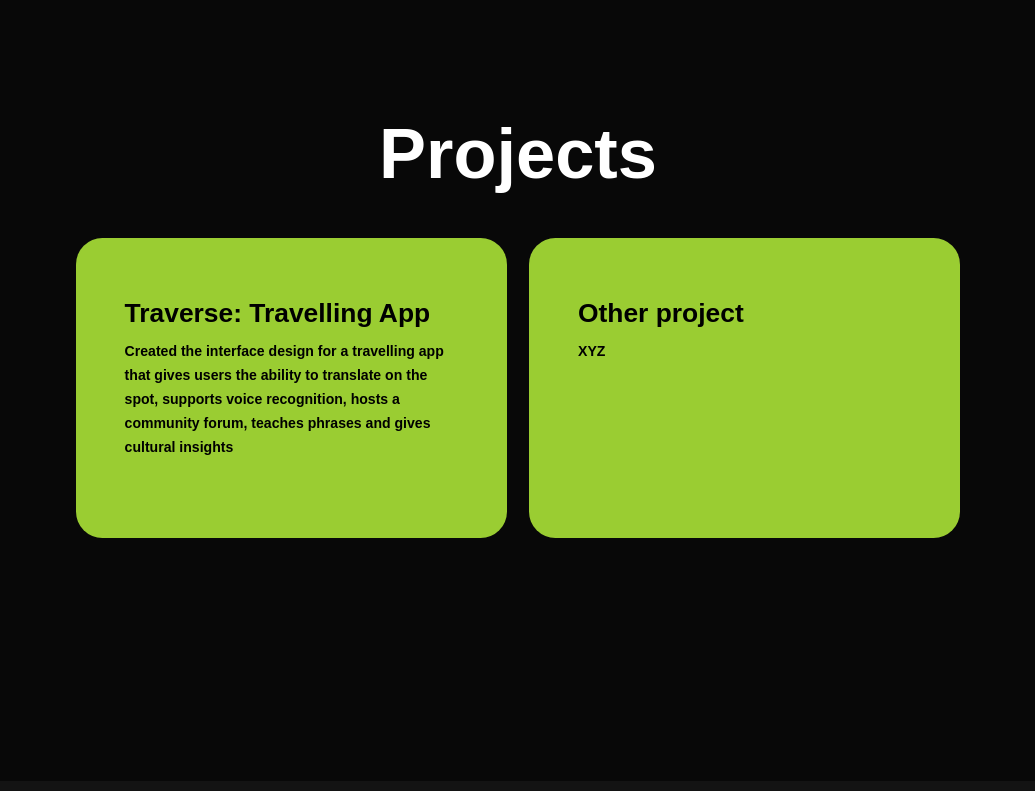
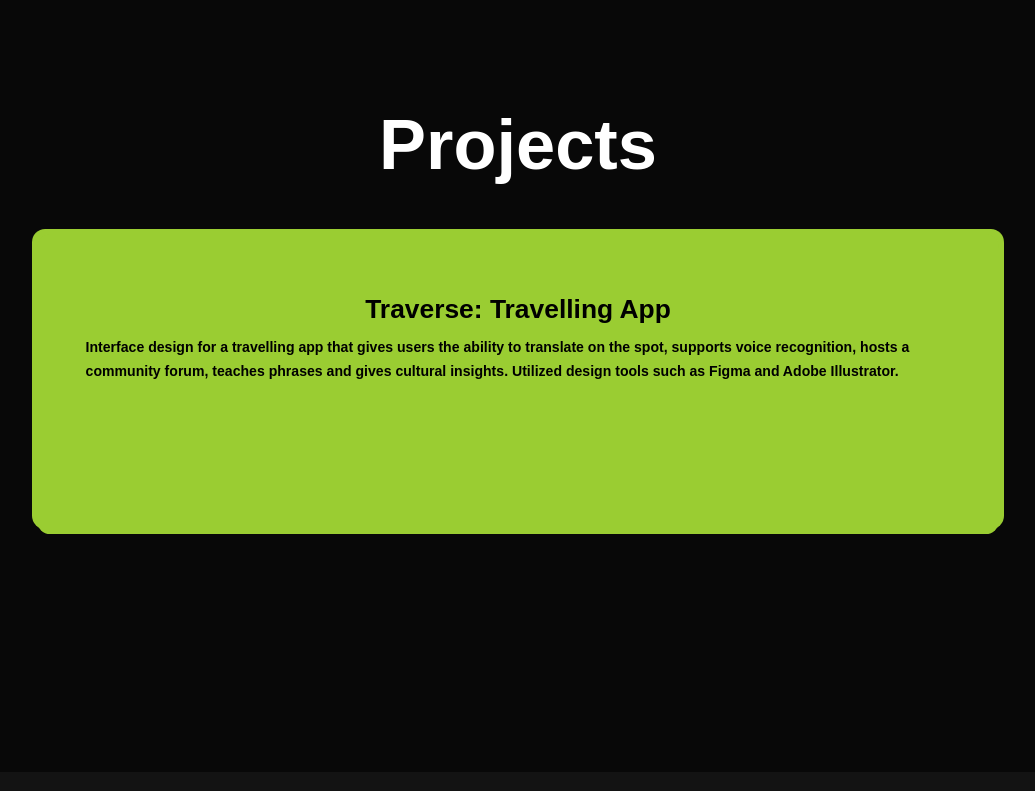
Before and after one commit to Afras1411/portfolio, a plain HTML site: page index.html in a window 1280 px wide. Shown: the part 1628-2419 px from the top of the page, without its empty margins (122-1157 px from the left). Drawn offline with nearby package versions, Linux system fonts and the light colour scheme.

Commit message:
second change

```diff
--- a/index.html
+++ b/index.html
@@ -22,8 +22,7 @@
             <div class="home-content">
                 <h1>Hi, I'm <span>Afra!</span></h1>
                 <h3 class="text-animation">I'm a <span id="role"></span></h3>
-                <p>My interests in front-end development started from taking relevent courses at university. Ever since then,
-                    I have delved deep into the world of responsive design and development. I have spearheaded and collaborated
+                <p>My interests in front-end development started from taking relevant courses at university. Ever since then I have delved deep and spearheaded and collaborated
                     on several projects pertaining to UI/UX Design and Web Development. Take the moment to explore my website and
                     my portfolio page to see how I bring ideas into life!
                 </p>
@@ -47,7 +46,7 @@
                         </div>
                         <div class="timeline-content">
                             <h3>Student, University of Wollongong in Dubai</h3>
-                            <p>Bachelors of Computer Science with a concentration on cybersecurity</p>
+                            <p>Bachelors of Computer Science</p>
                         </div>
 
                 </div>
@@ -69,17 +68,16 @@
             <h2 class ="heading">Projects</h2>
             <div class="projects-container">
                 <div class="projects-box">
-                    <div class="projects-info">
-                        <h4>Traverse: Travelling App</h4>
-                        <p>Created the interface design for a travelling app that gives users the ability to translate on the spot,
-                            supports voice recognition, hosts a community forum, teaches phrases and gives cultural insights</p>
-                    </div>
-                </div>
-                <div class="projects-box">
-                    <div class="projects-info">
-                        <h4>Other project</h4>
-                        <p>XYZ</p>
-                    </div>
+                    <a href="https://www.figma.com/design/2p2Hcb1RuyJVOG4ot2K9Y0/Main?node-id=31-16&t=5g577sfVY0vvKl4E-1" class="projects-box" target="_blank">
+                        <div class="projects-info">
+                            <h4>Traverse: Travelling App</h4>
+                            <div class="image-container">
+                            </div>
+                                <p>Interface design for a travelling app that gives users the ability to translate on the spot,
+                                    supports voice recognition, hosts a community forum, teaches phrases and gives cultural insights.
+                                    Utilized design tools such as Figma and Adobe Illustrator.</p>
+                        </div>
+                    </a>
                 </div>
             </div>
         </section>
--- a/style.css
+++ b/style.css
@@ -130,42 +130,6 @@ span{
     background-color: var(--main-color);
 }
 
-/*.btn{
-    display:in-line block;
-    padding:1rem 2.8rem;
-    background:var(--main-color);
-    box-shadow: 0 0 25px var(--main-color);
-    border-radius: 4rem;
-    font-size: 1.6rem;
-    color:black;
-    border:2px solid transparent;
-    letter-spacing: 0.1rem;
-    font-weight: 600;
-    transition: 0.3s ease-in-out;
-    cursor:pointer;
-}
-.btn:hover{
-    transform:scale(1.05rem);
-    box-shadow: 0 0 50px var(--main-color);
-}
-.btn-group{
-    display:flex;
-    align-items: center;
-    gap: 1.5rem;
-}
-.btn-group a:nth-of-type(2){
-    background-color: black;
-    color:var(--main-color);
-    border: 2px solid var(--main-color);
-    box-shadow:0 0 25px transparent;
-
-}
-.btn-group a:nth-of-type(2):hover{
-    box-shadow: 0 0 25px var(--main-color);
-    background-color: var(--main-color);
-    color:black;
-}*/
-
 /* Typing animation */
 .text-animation {
     font-size: 34px;
@@ -229,8 +193,6 @@ span{
     text-align: center;
     margin: 5rem 0;
 }
-
-
 .projects{
     background:var(--bg-color);
     color:black;
@@ -240,18 +202,28 @@ span{
     color:white;
 }
 .projects-container{
-    display:grid;
-    grid-template-columns: repeat(2,1fr);
+    display: flex;
+    justify-content: center;
     align-items: center;
-    gap:2.5rem;
+    padding-bottom: 7rem;
+
+
 }
 .projects-box{
+
     background-color: var(--main-color);
-    height:300px;
-    border-radius: 3rem;
+    width: 100%;
+    max-width: auto;
+    height: 300px;
+    border-radius: 1.5rem;
     border: 5px solid transparent;
-    cursor:pointer;
-    transition:0.4s ease-in-out;
+    cursor: pointer;
+    transition: 0.4s ease-in-out;
+    display: block;
+    text-decoration: none;
+    color: inherit;
+    box-sizing: border-box;
+
 }
 .projects-box:hover{
     background: white;
@@ -266,19 +238,23 @@ span{
     max-height:200px;
     justify-content: left;
     padding:5rem 5rem;
+    align-items: center; /* Center content horizontally */
 }
 .projects-info h4{
     font-size: 3rem;
     font-weight: 800;
     line-height: 2;
+    text-align: center;
 }
 .projects-info p{
     font-size: 1.6rem;
     font-weight: 600;
     line-height: 1.7;
-    max-height: 100px;
+    max-height: auto;
+    text-align: left;
 
 }
+
 .heading{
     font-size: 8rem;
     text-align: center;
@@ -424,8 +400,11 @@ span{
     }
     .projects-container{
         padding-bottom: 7rem;
-        grid-template-columns: repeat(2,1fr);
-        margin: 0 5rem;
+        display: flex; /* Changed from grid to flex */
+        justify-content: center; /* Center the project box */
+        align-items: center; /* Center the project box */
+        /* Removed grid-template-columns */
+
     }
 }
 
@@ -501,7 +480,11 @@ span{
         margin-bottom: 3rem;
     }
     .projects-container{
-        grid-template-columns: repeat(1, 1fr);
+        /*grid-template-columns: repeat(1, 1fr);*/
+
+        display: flex; /* Changed from grid to flex */
+        justify-content: center; /* Center the project box */
+        align-items: center; /* Center the project box */
+        padding-bottom: 7rem;
     }
-
  }
```
Also changed, not shown: Traverse.png (added).
